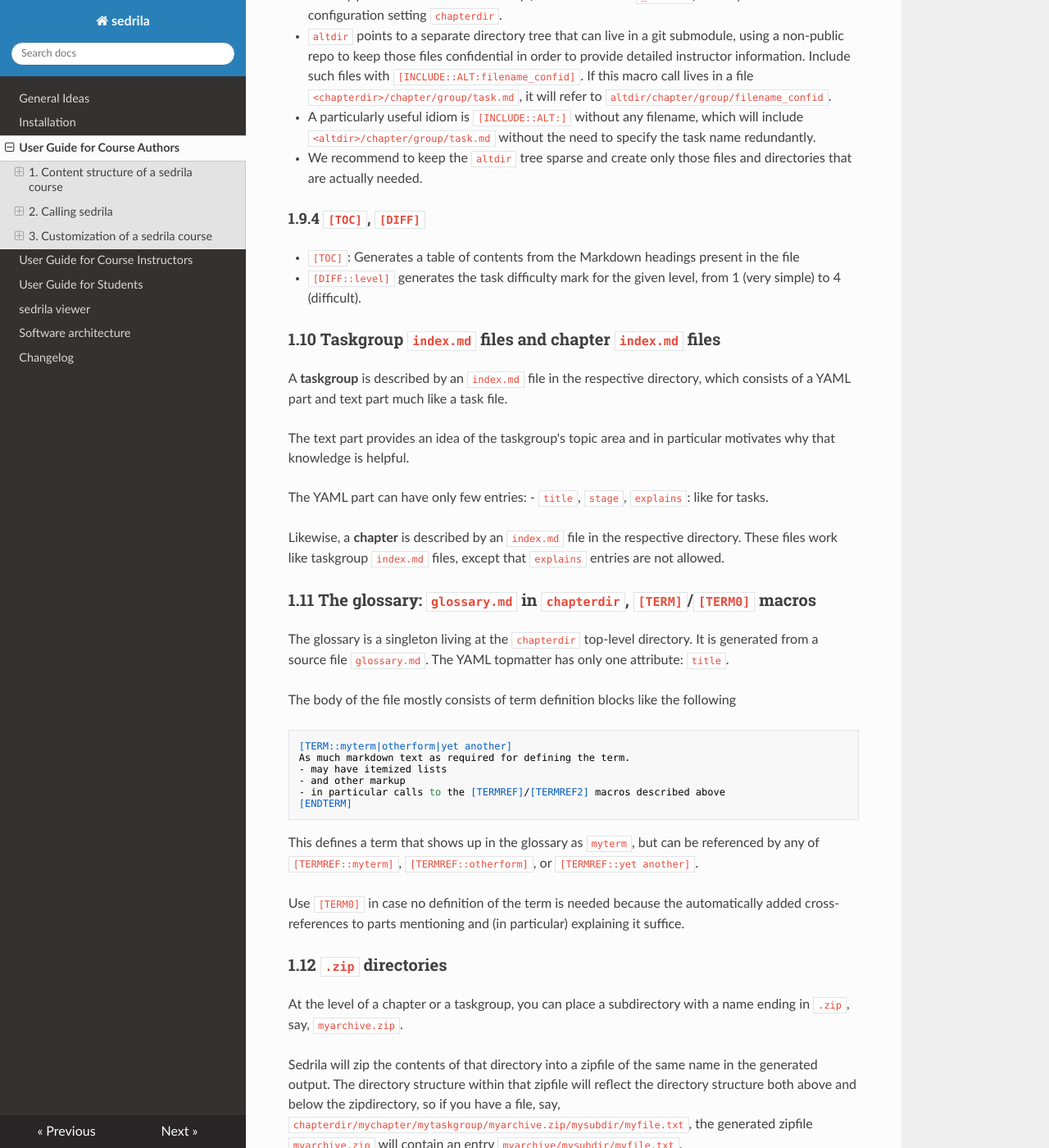
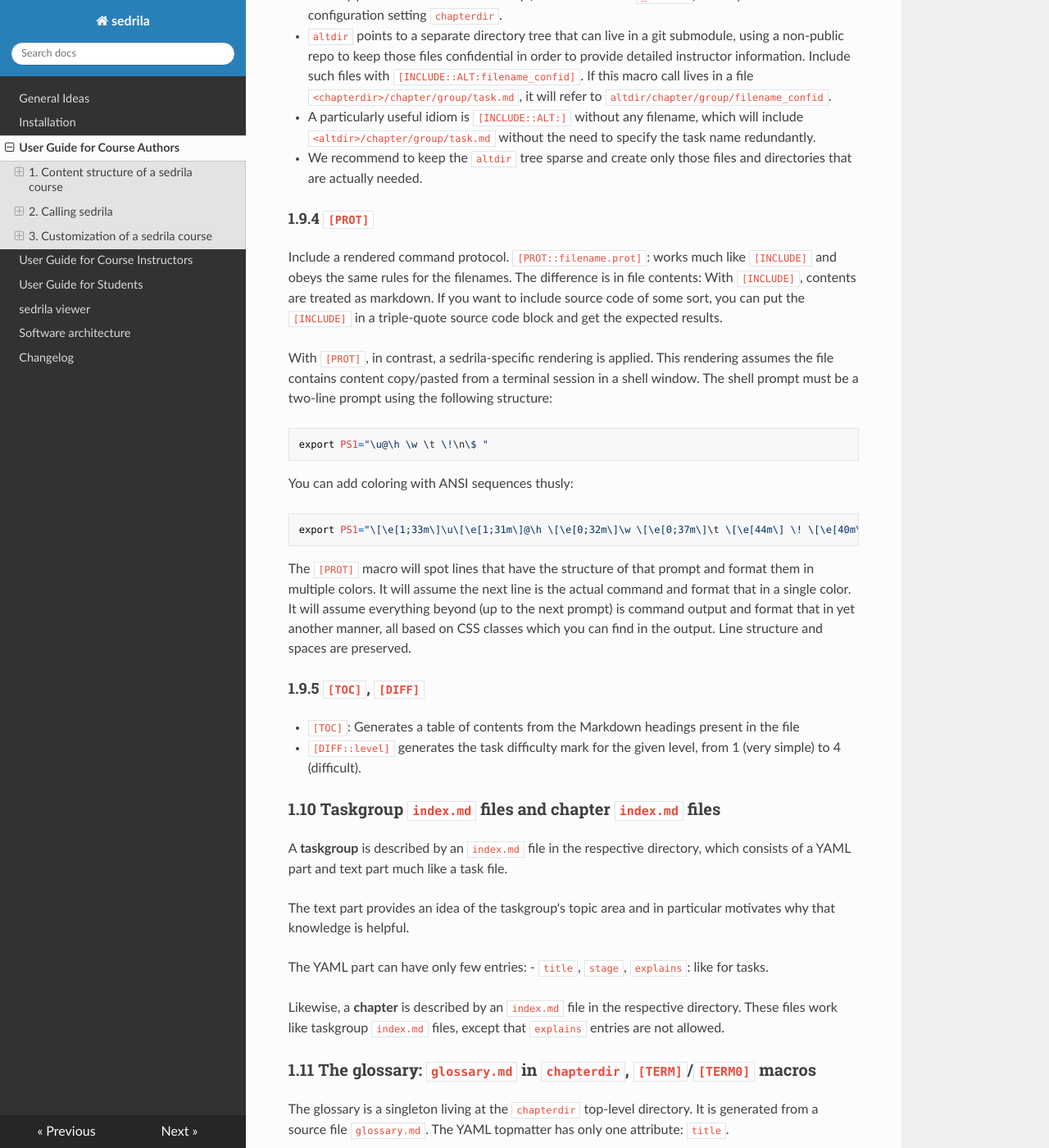
Before and after one commit to fubinf/sedrila, an MkDocs documentation site: the page built from docs/authors.md, in a window 1280 px wide and 1400 px high, scrolled down 12439 px. Shown: the whole window at 82% size. Built offline with MkDocs 1.6.1, drawn with Linux system fonts in a browser that asks for light colours; nearby versions of some CDN libraries.

Commit message:
author.md: add forgotten documentation for [PROT] macro

````diff
--- a/docs/authors.md
+++ b/docs/authors.md
@@ -613,7 +613,37 @@ into the Markdown input stream at this point.
   that are actually needed.
 
 
-#### 1.9.4 `[TOC]`, `[DIFF]`
+#### 1.9.4 `[PROT]`
+
+Include a rendered command protocol.
+`[PROT::filename.prot]`: works much like `[INCLUDE]` and obeys the same rules for the filenames.
+The difference is in file contents: With `[INCLUDE]`, contents are treated as markdown.
+If you want to include source code of some sort, you can put the `[INCLUDE]` in a
+triple-quote source code block and get the expected results.
+
+With `[PROT]`, in contrast, a sedrila-specific rendering is applied.
+This rendering assumes the file contains content copy/pasted from a terminal session
+in a shell window.
+The shell prompt must be a two-line prompt using the following structure:
+
+```
+export PS1="\u@\h \w \t \!\n\$ "
+```
+
+You can add coloring with ANSI sequences thusly:
+```
+export PS1="\[\e[1;33m\]\u\[\e[1;31m\]@\h \[\e[0;32m\]\w \[\e[0;37m\]\t \[\e[44m\] \! \[\e[40m\]\n\$ "
+```
+
+The `[PROT]` macro will spot lines that have the structure of that prompt
+and format them in multiple colors.
+It will assume the next line is the actual command and format that in a single color.
+It will assume everything beyond (up to the next prompt) is command output and format that
+in yet another manner, all based on CSS classes which you can find in the output.
+Line structure and spaces are preserved.
+
+
+#### 1.9.5 `[TOC]`, `[DIFF]`
 
 - `[TOC]`: Generates a table of contents from the Markdown headings present in the file
 - `[DIFF::level]` generates the task difficulty mark for the given level, from 1 (very simple) to 4 (difficult).
````
Also changed, not shown: docs/changelog.md (+1 -0 lines).
